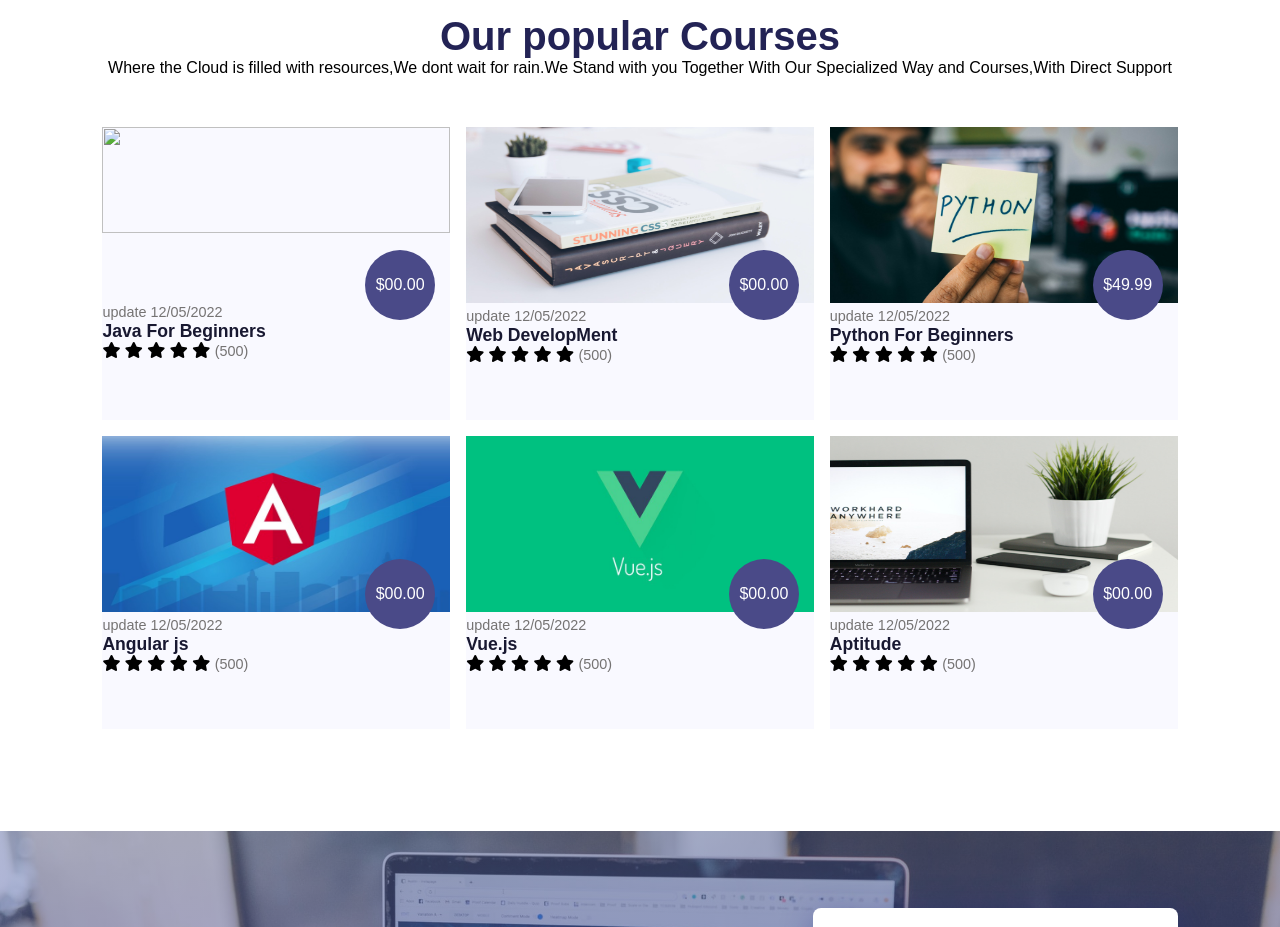
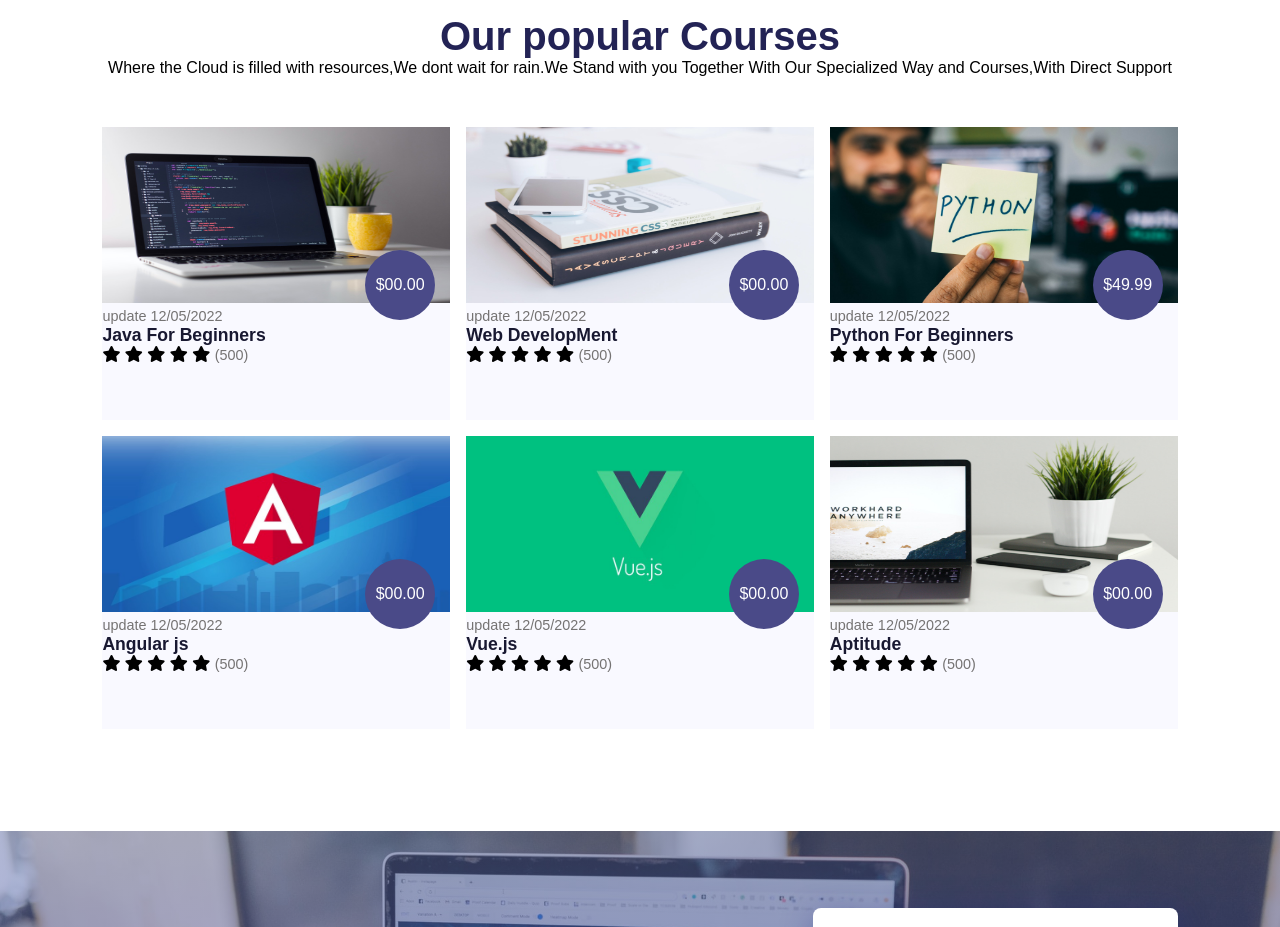
Before and after one commit to abhishekk7352/takshilaproject, a plain HTML site: page index.html in a window 1280 px wide. Shown: the part 1160-2087 px from the top of the page. Drawn offline with nearby package versions, Linux system fonts and the light colour scheme; files whose address does not match are found by name.

Commit message:
Update index.html

```diff
--- a/index.html
+++ b/index.html
@@ -66,7 +66,7 @@
         <p> Where the Cloud is filled with resources,We dont wait for rain.We Stand with you Together With Our Specialized Way and Courses,With Direct Support</p>
         <div class="course-box">
             <div class="courses">
-                <img src="images/c1.jpg" alt="">
+                <img src="c1.jpg" alt="">
                 <div class="deatails">
                     <span> update 12/05/2022</span>
                     <h6> Java For Beginners</h6>
```
